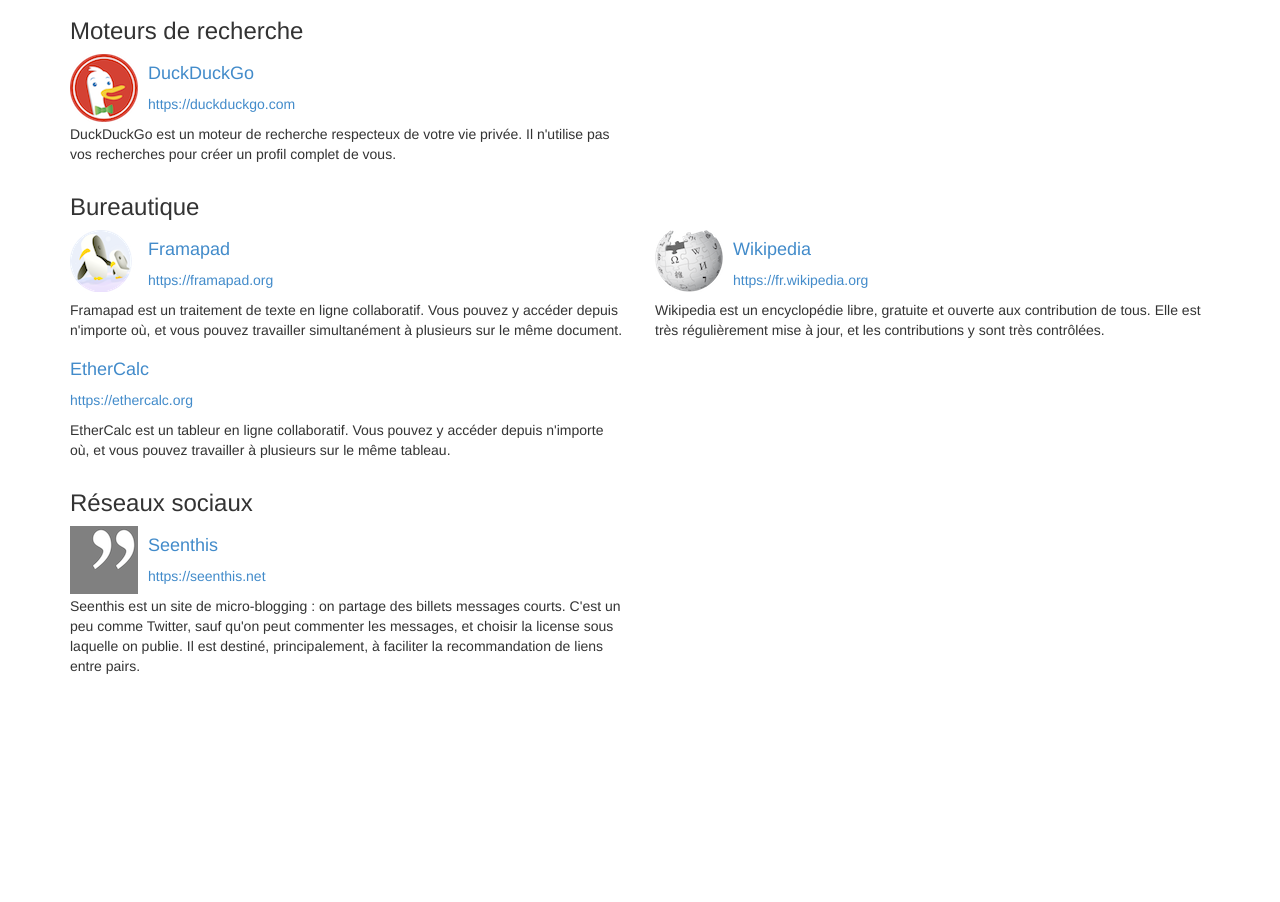
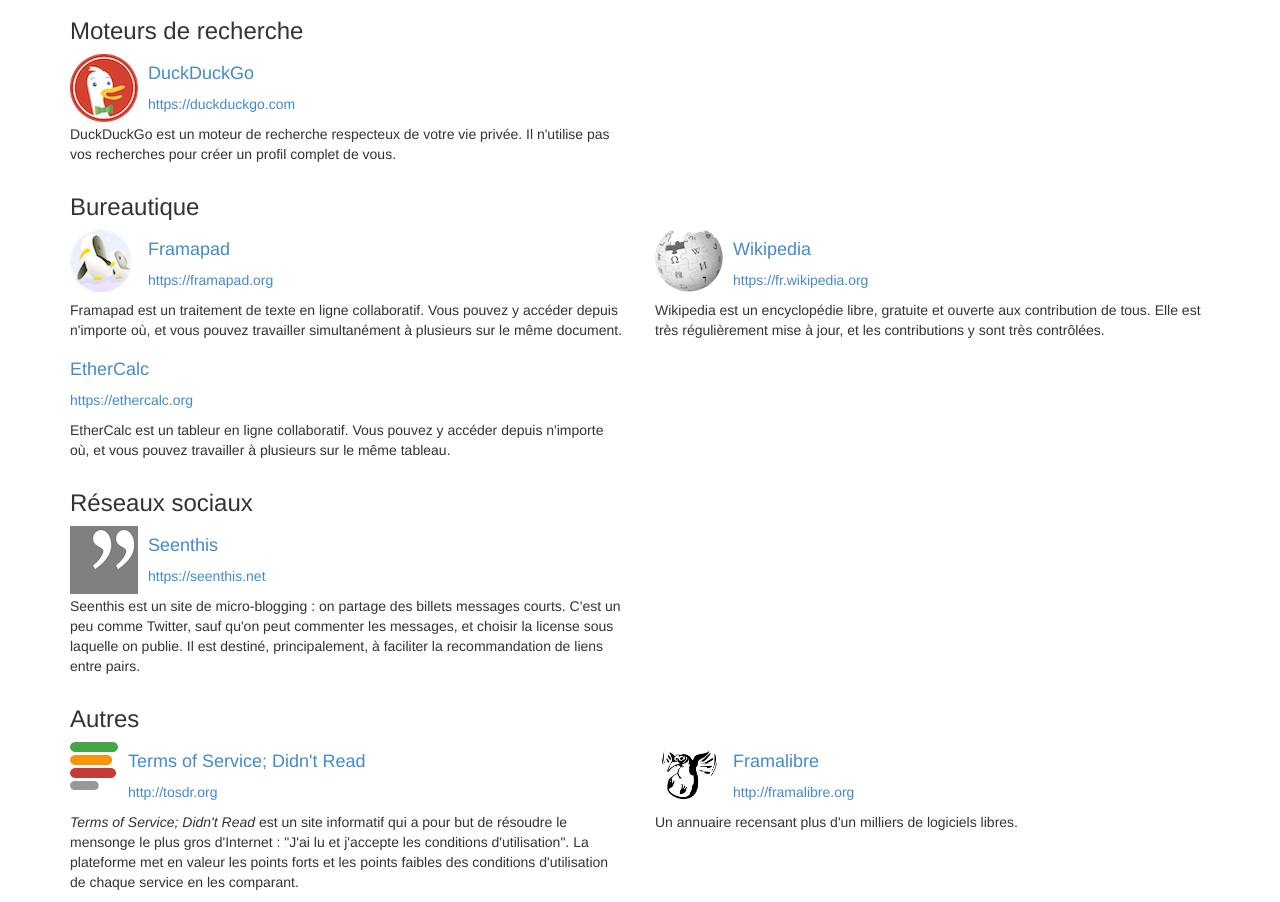
Before and after one commit to linux-sur-yvette/web-kiosk, a plain HTML site: page index.html in a window 1280 px wide. Shown: the part 102-1004 px from the top of the page. Before the commit the page ends 800 px from the top, so only its background shows below. Drawn offline with Linux system fonts and the light colour scheme.

Commit message:
Ajout de TOSDR et Framalibre.

```diff
--- a/index.html
+++ b/index.html
@@ -65,6 +65,25 @@
 				<p>Seenthis est un site de micro-blogging : on partage des billets messages courts. C'est un peu comme Twitter, sauf qu'on peut commenter les messages, et choisir la license sous laquelle on publie. Il est destiné, principalement, à faciliter la recommandation de liens entre pairs.</p>
 			</div>
 		</div>
+
+		<h3>Autres</h3>
+		<div class="row">
+			<div class="col-md-6">
+				<img src="img/tosdr.png" class="pull-left web-icon">
+
+				<h4><a href="http://tosdr.org">Terms of Service; Didn't Read</a></h4>
+				<p><a href="http://tosdr.org">http://tosdr.org</a></p>
+				<p><em>Terms of Service; Didn't Read</em> est un site informatif qui a pour but de r&eacute;soudre le mensonge le plus gros d'Internet : "J'ai lu et j'accepte les conditions d'utilisation". La plateforme met en valeur les points forts et les points faibles des conditions d'utilisation de chaque service en les comparant.</p>
+			</div>
+
+			<div class="col-md-6">
+				<img src="img/framasoft.png" class="pull-left web-icon">
+
+				<h4><a href="http://framalibre.org">Framalibre</a></h4>
+				<p><a href="http://framalibre.org">http://framalibre.org</a></p>
+				<p>Un annuaire recensant plus d'un milliers de logiciels libres.</p>
+			</div>
+		</div>
 	</div>
 </body>
 </html>
```
Also changed, not shown: img/framasoft.png (added), img/tosdr.png (added).
